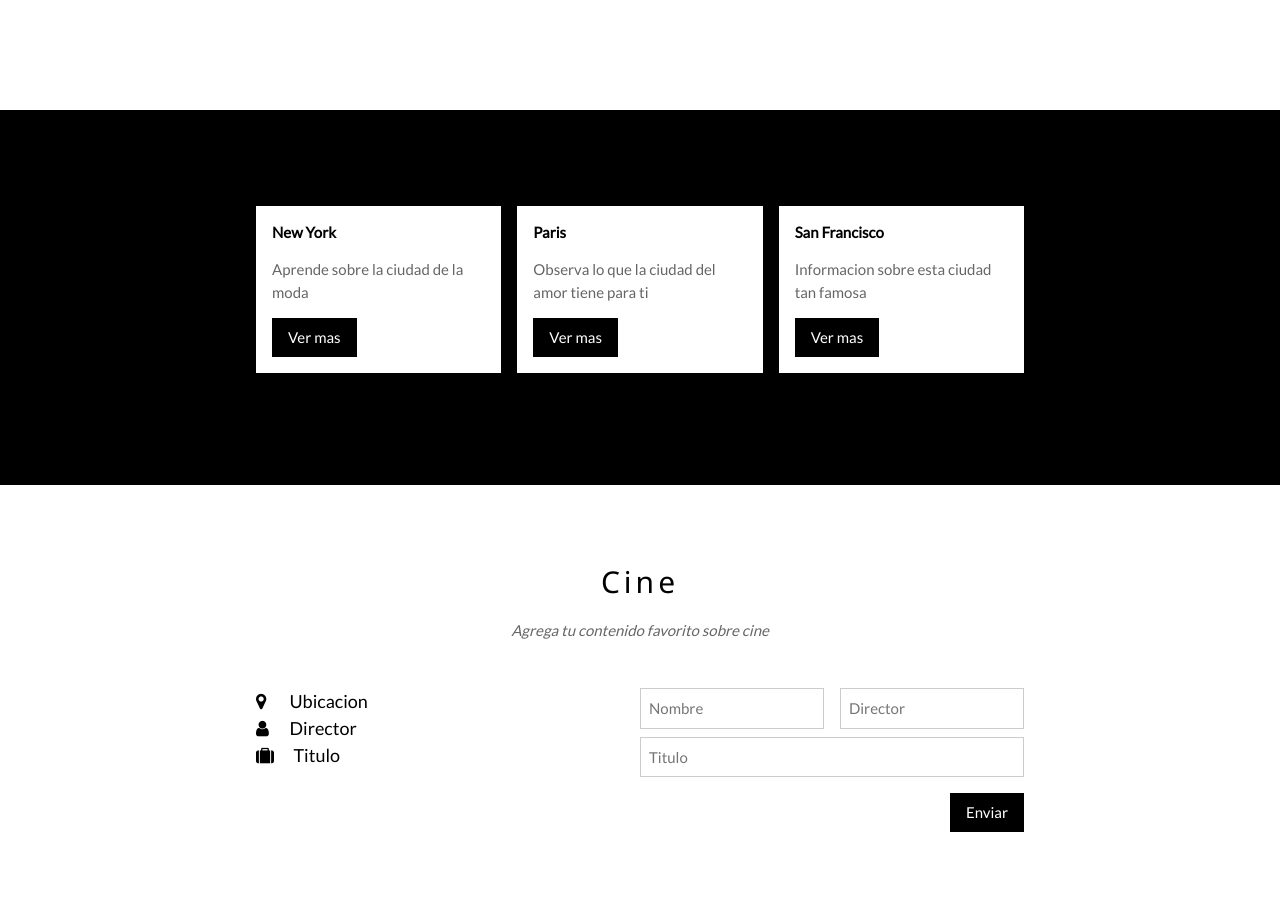
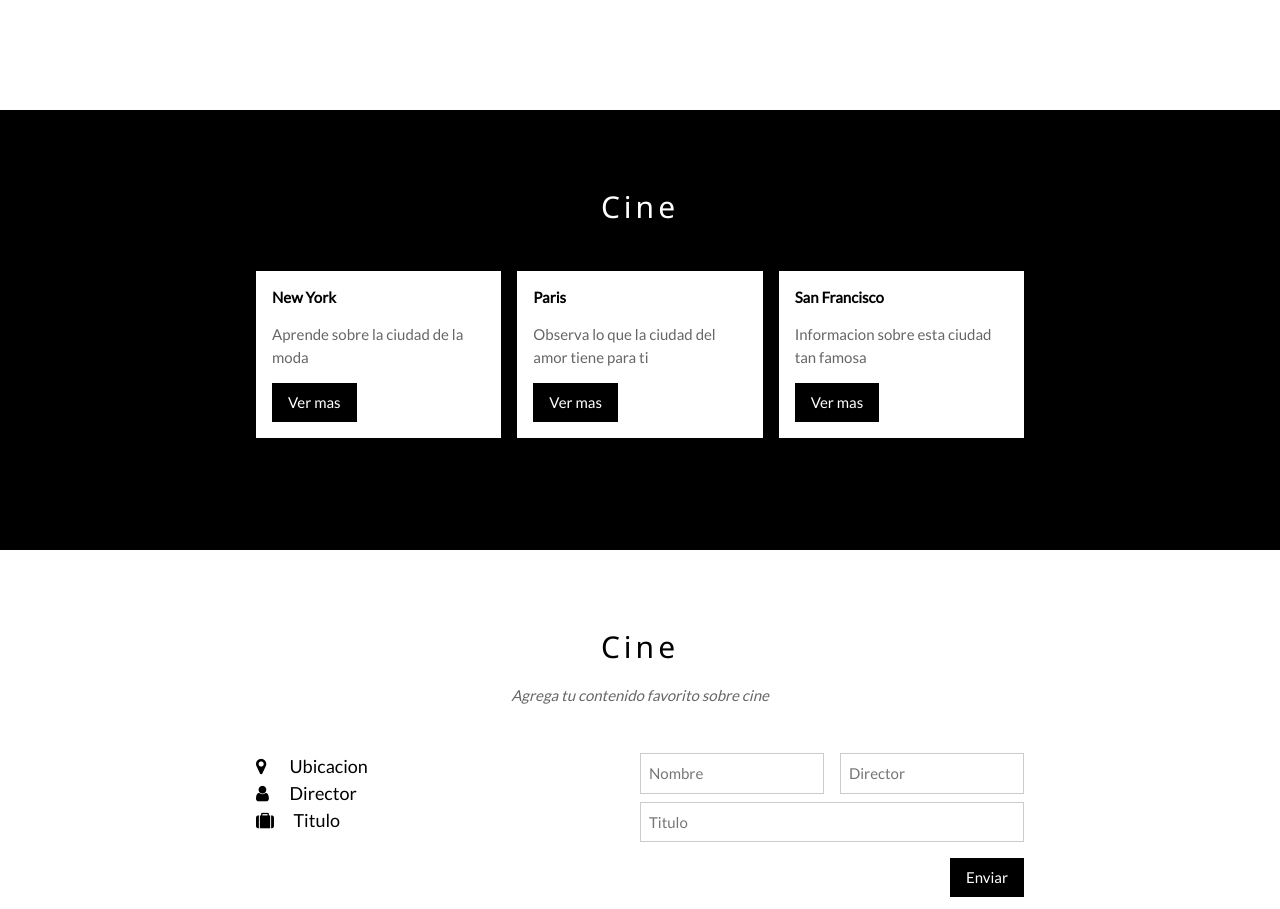
Before and after one commit to HekamiahLuna/putamadre, a PHP site: page / in a window 1280 px wide. Shown: the part 311-1220 px from the top of the page. Run offline with PHP 8.4, Linux system fonts and the light colour scheme.

Commit message:
Update index.php

```diff
--- a/matame/index.php
+++ b/matame/index.php
@@ -54,7 +54,7 @@ body {font-family: "Lato", sans-serif}
   <!-- The Tour Section -->
   <div class="w3-black" id="tour">
     <div class="w3-container w3-content w3-padding-64" style="max-width:800px">
-
+     <h2 class="w3-wide w3-center">Cine</h2>
       <div class="w3-row-padding w3-padding-32" style="margin:0 -16px">
         <div class="w3-third w3-margin-bottom">
           <div class="w3-container w3-white">
```
